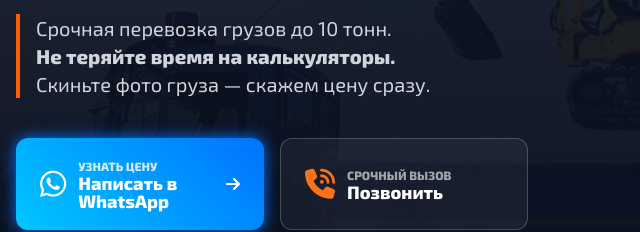
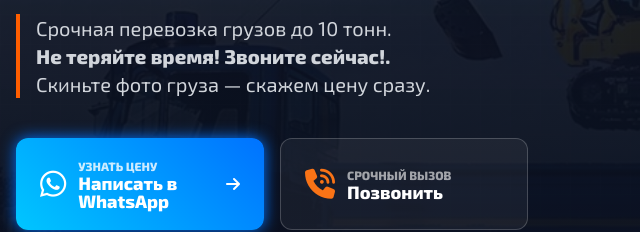
Before and after one commit to whoiam-777/Manipulator2, a plain HTML site: page index.html in a window 1280 px wide. Shown: the part 316-548 px from the top of the page, 0-640 px from the left. Drawn offline with nearby package versions, Linux system fonts and the light colour scheme.

Commit message:
Update index.html

```diff
--- a/index.html
+++ b/index.html
@@ -144,7 +144,7 @@
 
             <p class="text-gray-300 text-lg md:text-xl mb-10 max-w-xl animate__animated animate__fadeInLeft animate__delay-1s border-l-4 border-[#ff5e00] pl-4">
                 Срочная перевозка грузов до 10 тонн. <br>
-                <b>Не теряйте время на калькуляторы.</b> <br> Скиньте фото груза — скажем цену сразу.
+                <b>Не теряйте время! Звоните сейчас!.</b> <br> Скиньте фото груза — скажем цену сразу.
             </p>
 
             <div class="grid grid-cols-1 md:grid-cols-2 gap-4 max-w-lg animate__animated animate__fadeInUp animate__delay-1s">
```
